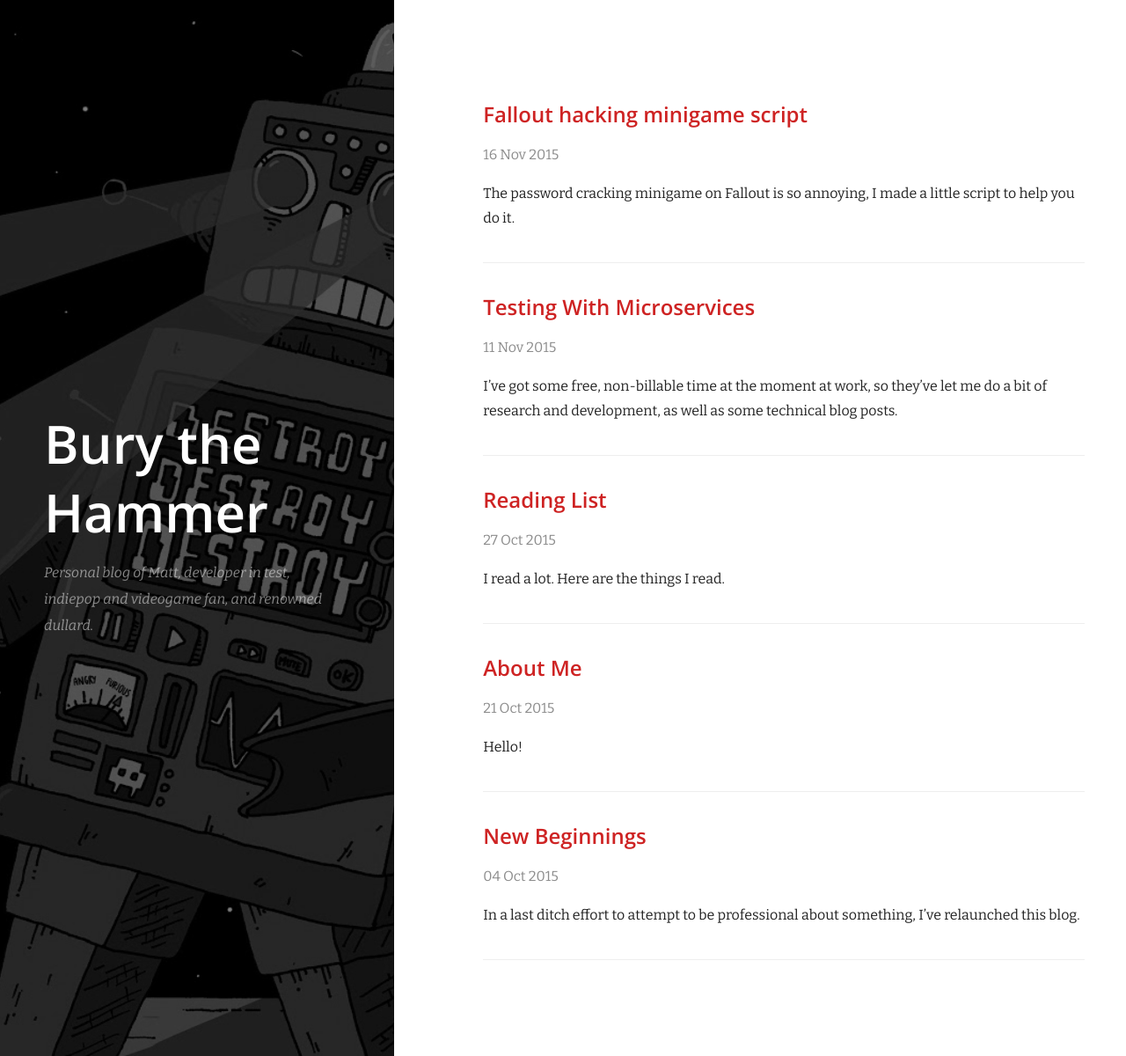
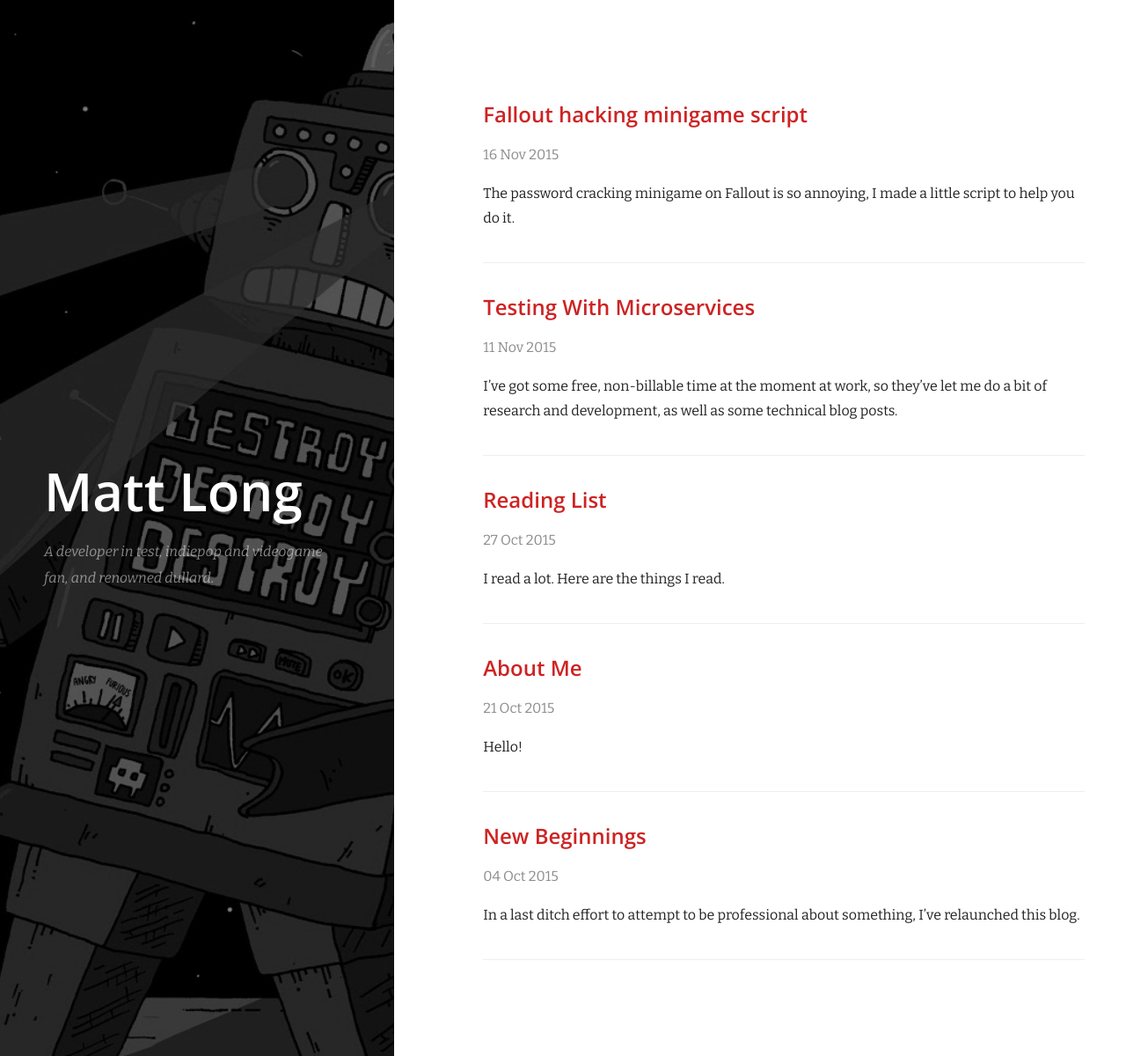
Before and after one commit to burythehammer/burythehammer.github.io, a Jekyll site: the page built from index.html, in a window 1280 px wide. Shown: the whole page at 88% size. Built offline with Jekyll 4.4.1, drawn with Linux system fonts in a browser that asks for light colours; nearby versions of some CDN libraries; Markdown is read by kramdown in place of the engine named in the settings.

Commit message:
Update _config.yml

```diff
--- a/_config.yml
+++ b/_config.yml
@@ -1,6 +1,6 @@
 # Site settings
-title: 'Bury the Hammer' # Your Title
-tagline: 'Personal blog of Matt, developer in test, indiepop and videogame fan, and renowned dullard.' # A brief tagline for your site
+title: 'Matt Long' # Your Title
+tagline: 'A developer in test, indiepop and videogame fan, and renowned dullard.' # A brief tagline for your site
 sidebar_image: /images/cover.jpg
 
 # Build settings
```
